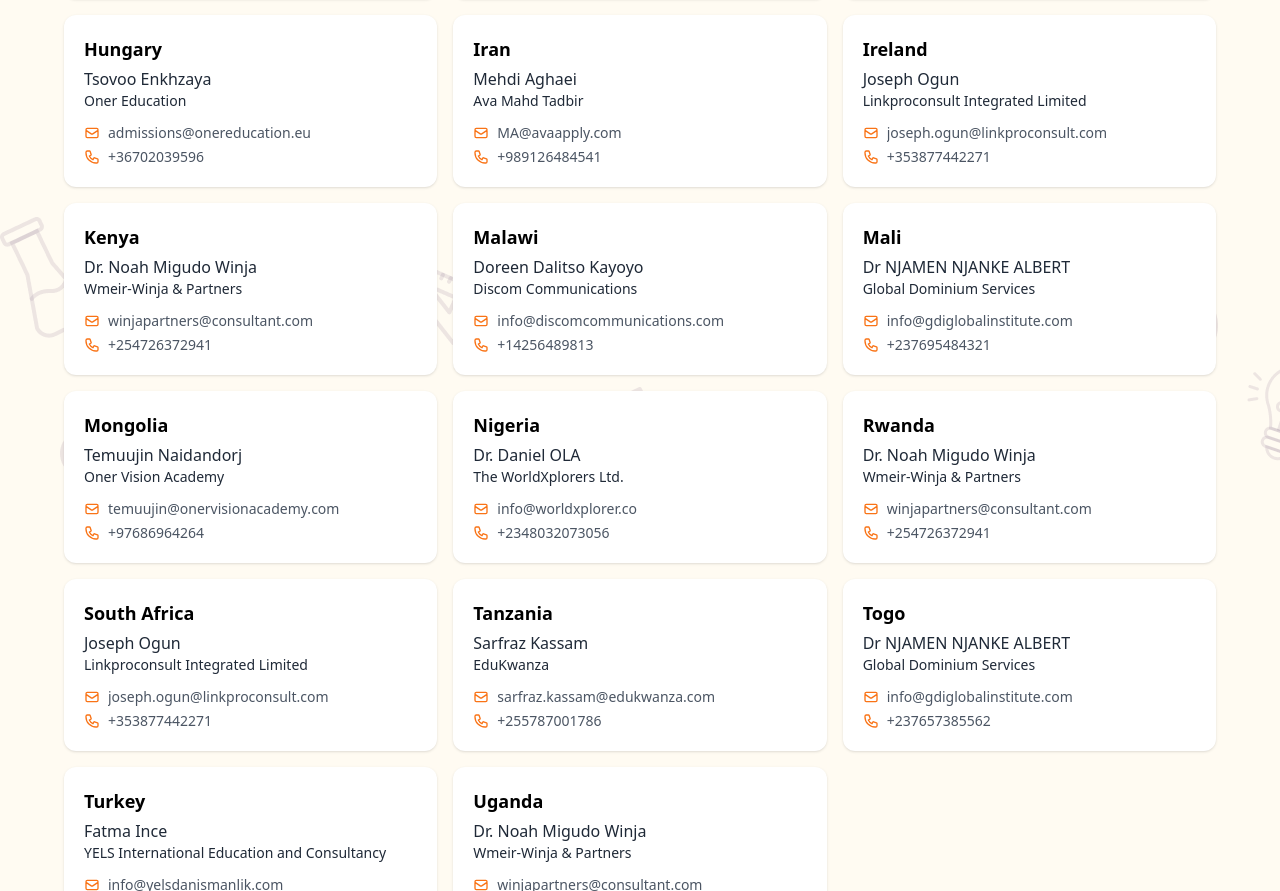
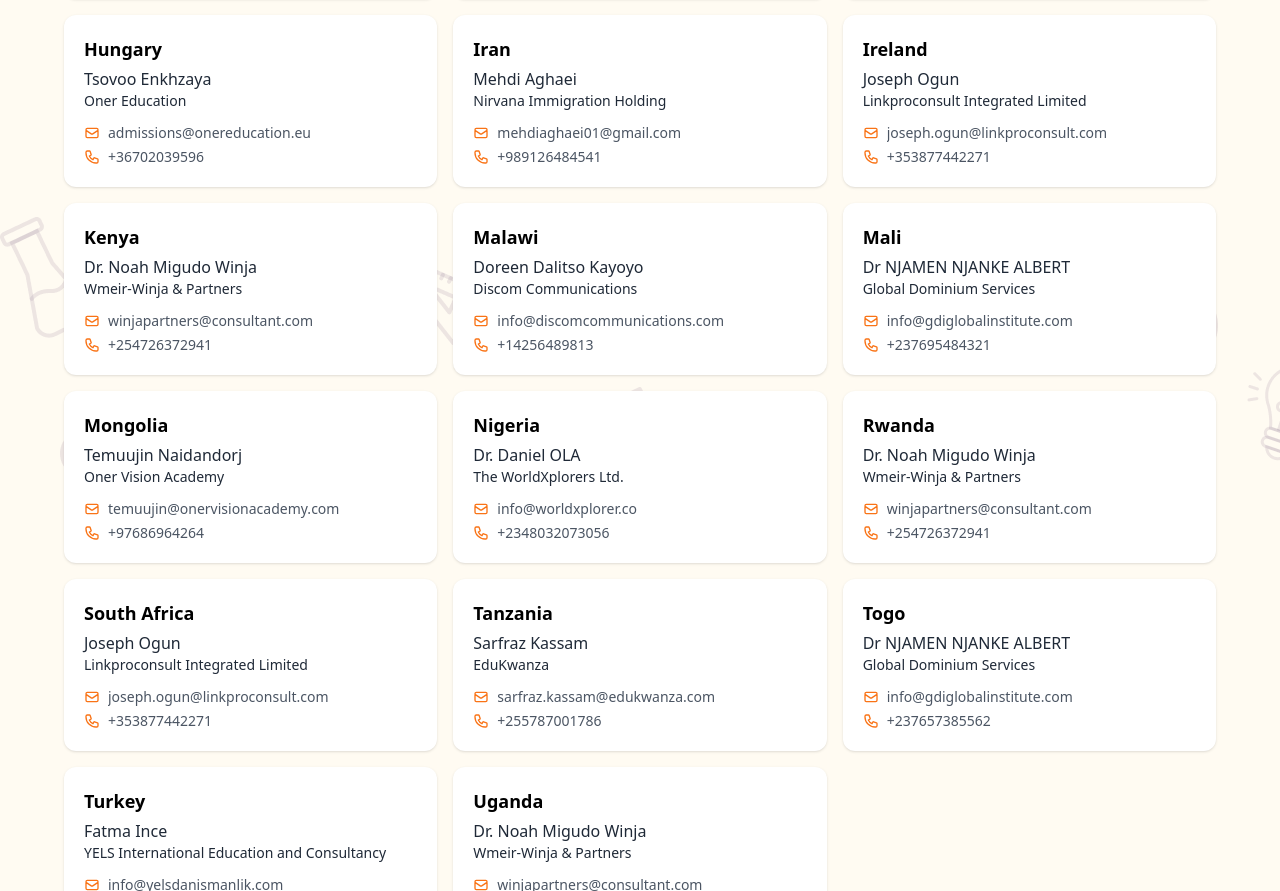
Before and after one commit to VladNaboka/olympiad_tiger_site, a Next.js app: page /representatives in a window 1280 px wide. Shown: the part 1155-2046 px from the top of the page. Built offline with nearby package versions, Linux system fonts and the light colour scheme.

Commit message:
mini fix

```diff
--- a/src/app/representatives/page.js
+++ b/src/app/representatives/page.js
@@ -64,8 +64,8 @@
     id: 8,
     country: "Iran",
     name: "Mehdi Aghaei",
-    role: "Ava Mahd Tadbir",
-    email: "MA@avaapply.com",
+    role: "Nirvana Immigration Holding",
+    email: "mehdiaghaei01@gmail.com",
     phone: "+989126484541",
   },
   {
```
Also changed, not shown: 1 other file (tests, documents, lock files or other folders).
